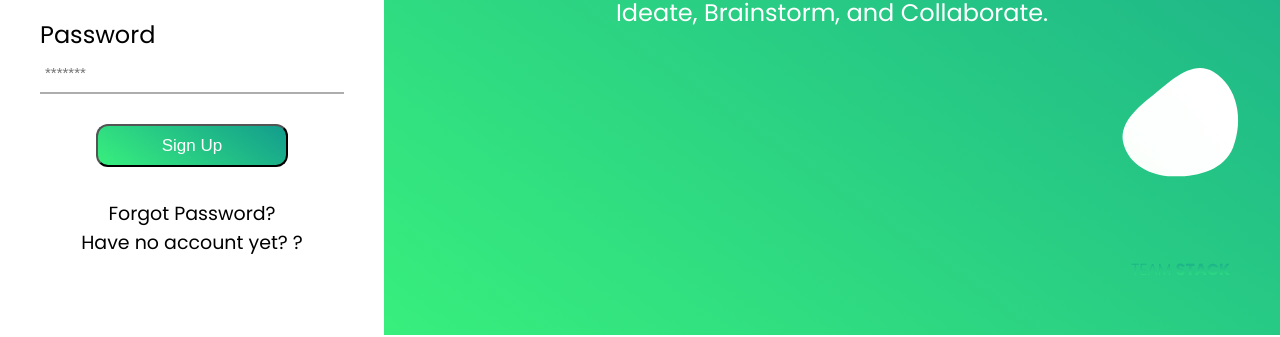
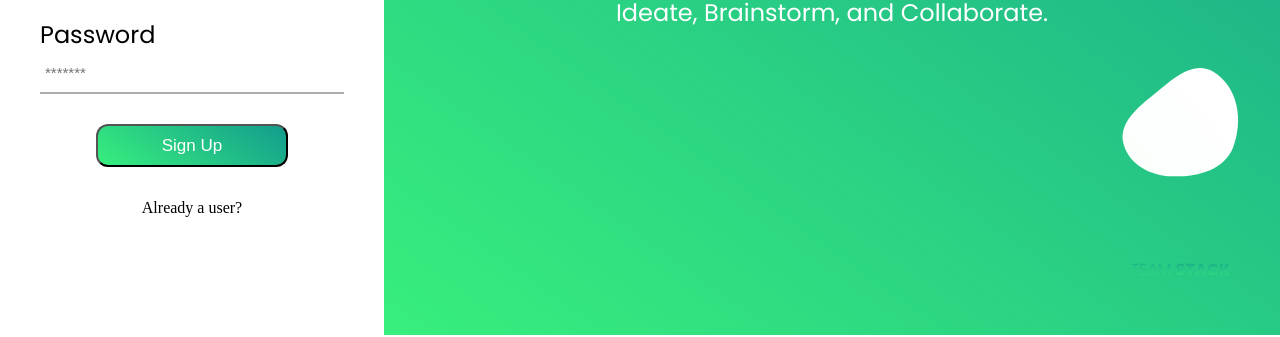
Before and after one commit to simeon4real/Team-Stack-simi, a plain HTML site: page signup.html in a window 1280 px wide. Shown: the part 465-802 px from the top of the page. Drawn offline with Linux system fonts and the light colour scheme.

Commit message:
Update signup.html

```diff
--- a/signup.html
+++ b/signup.html
@@ -64,9 +64,7 @@
     <input type="submit" class="logbtn" value="Sign Up">
 
     <div class="bottom-text">
-     <p class="forgot_password_text">Forgot Password?</p>
-      <p class="have_noaccount_text">  Have no account yet?
-? </p>
+     <p class="already_user">Already a user?</p>
     </div>
   </div>
 </center>
```
